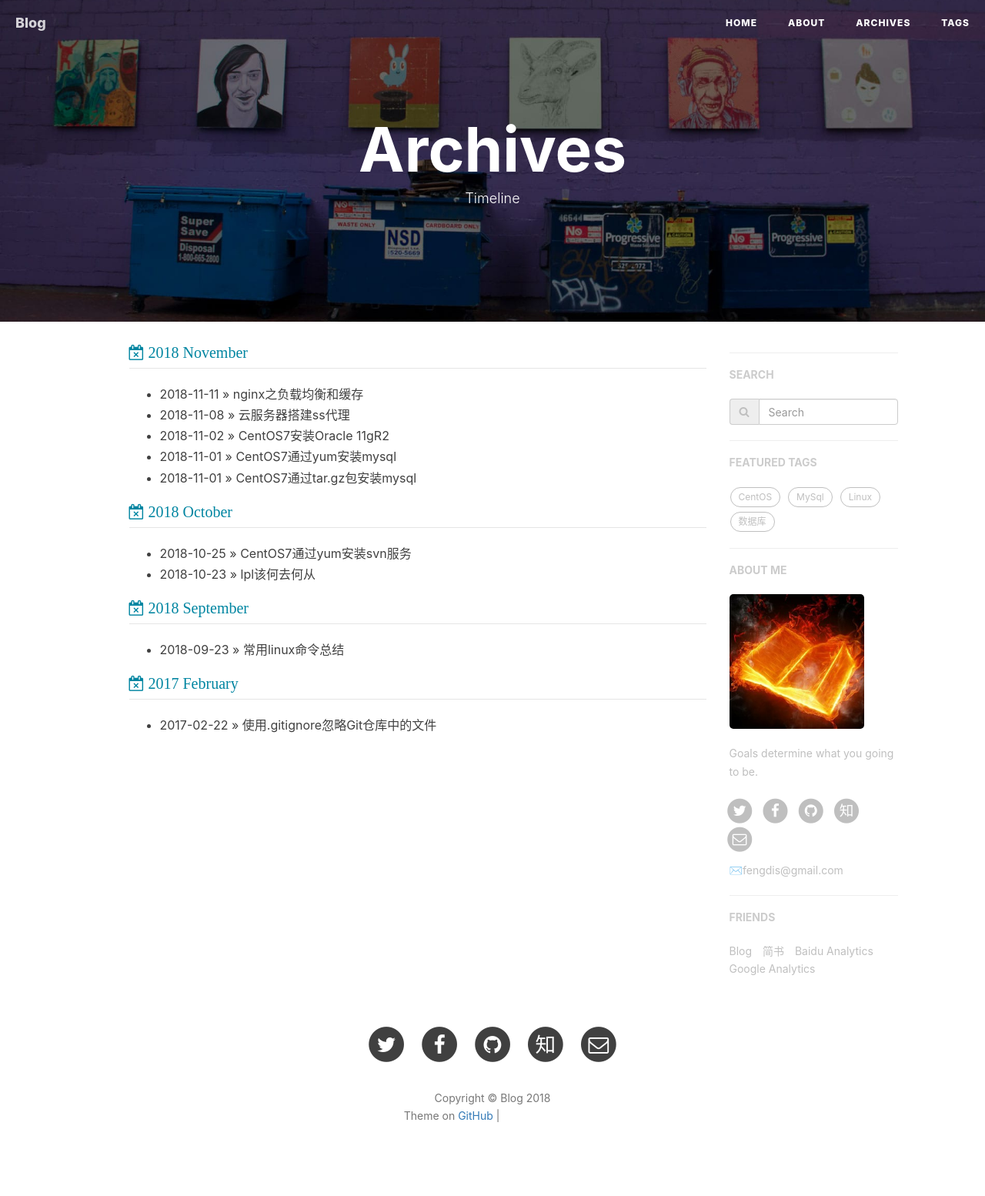
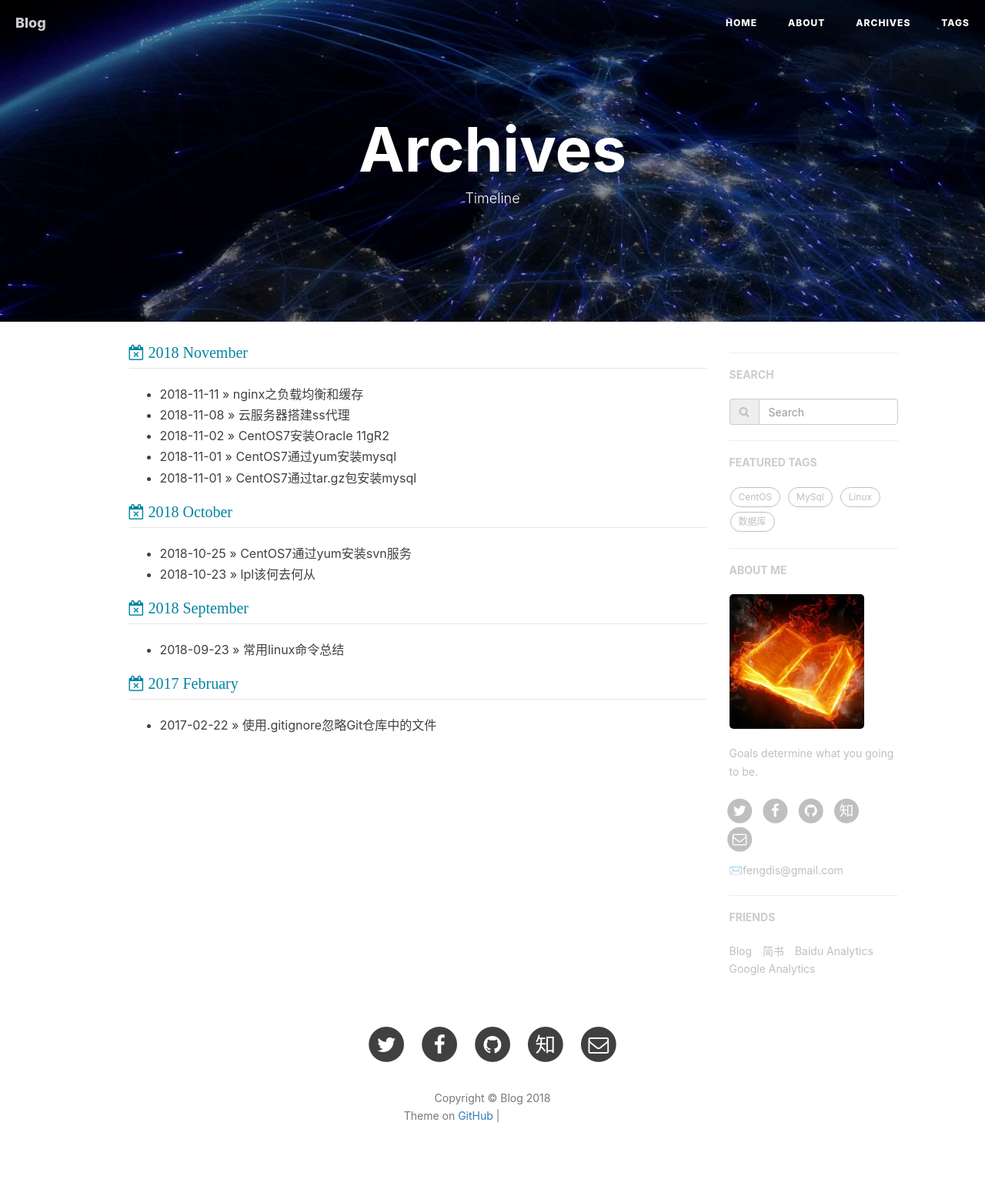
Before and after one commit to fengdis/fengdis.github.io, a Jekyll site: the page built from archives.html, in a window 1280 px wide. Shown: the whole page at 77% size. Built offline with Jekyll 4.4.1, drawn with Linux system fonts in a browser that asks for light colours; nearby versions of some CDN libraries; comment, search, counter and statistics services are not loaded; grey boxes are pictures that could not be loaded.

Commit message:
fengdi update111

```diff
--- a/about.html
+++ b/about.html
@@ -2,7 +2,7 @@
 layout: page
 title: "About"
 description: "Hey, this is my blog."
-header-img: "img/post-bg-rwd.jpg"
+header-img: "img/post-bg-o.jpg"
 multilingual: true
 ---
 
--- a/archives.html
+++ b/archives.html
@@ -2,7 +2,7 @@
 layout: page
 title : Archives
 description: "Timeline"
-header-img: "img/home-bg-art.jpg"
+header-img: "img/post-bg-os-metro.jpg"
 ---
 
 {% for post in site.posts  %}
```
